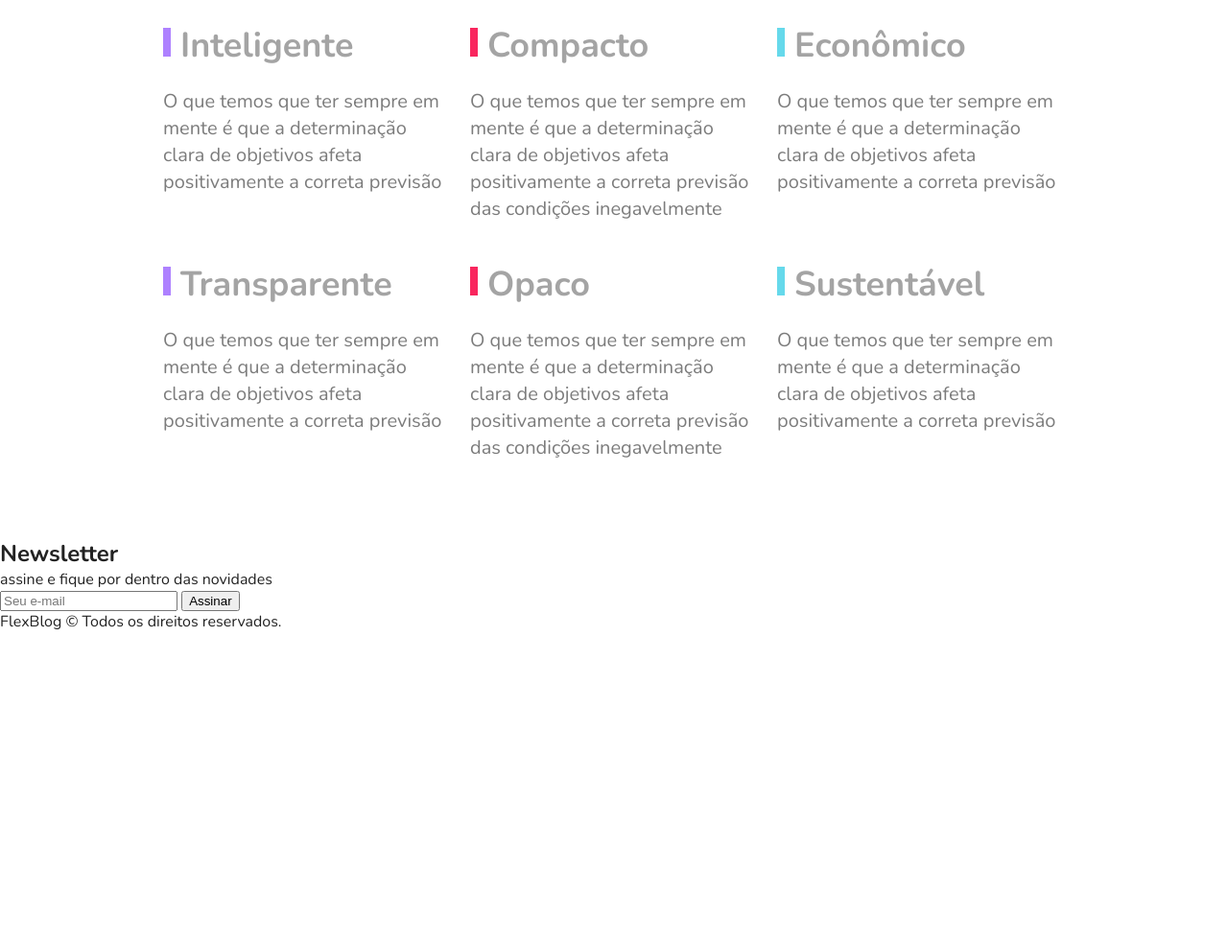
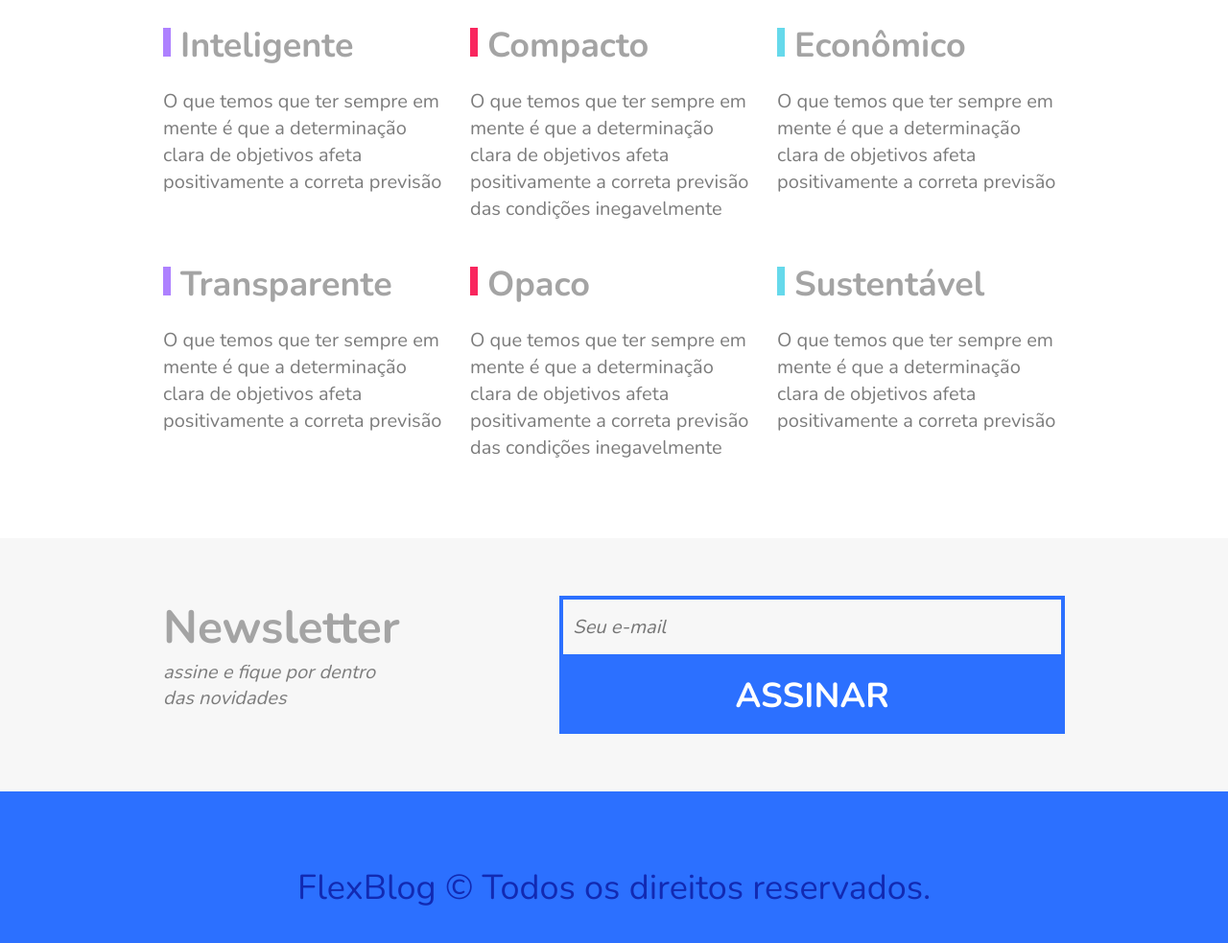
Before and after one commit to kervines/flex-box-origamid, a plain HTML site: page index.html in a window 1280 px wide. Shown: the part 2606-3589 px from the top of the page at 96% size. Before the commit the page ends 3265 px from the top, so only its background shows below. Drawn offline with nearby package versions, Linux system fonts and the light colour scheme.

Commit message:
add style newsletter

```diff
--- a/css/style.css
+++ b/css/style.css
@@ -316,3 +316,85 @@ img {
   line-height: 1.4;
   color: #7c7c7c;
 }
+
+/* Newsletter */
+.newsletter {
+  background-color: #f7f7f7;
+  padding: 60px calc((100% - 960px) / 2);
+  display: flex;
+  flex-wrap: wrap;
+}
+
+.newsletter-info {
+  flex: 1 1 260px;
+  margin: 0 10px;
+}
+
+.newsletter-info h1 {
+  font-size: 3em;
+  color: #a4a4a4;
+}
+
+.newsletter-info p {
+  font-size: 1.25em;
+  font-style: italic;
+  max-width: 230px;
+  color: #7c7c7c;
+  margin-bottom: 10px;
+}
+
+.newsletter-form {
+  flex: 2 1 260px;
+  margin: 0 10px;
+  align-self: center;
+  display: flex;
+  flex-wrap: wrap;
+}
+
+.newsletter-form input {
+  flex: 3 1 200px;
+  font-size: 1.25em;
+  color: #7c7c7c;
+  font-style: italic;
+  font-family: 'Nunito', Helvetica, Arial, sans-serif;
+  border: 4px solid #2c70ff;
+  background-color: transparent;
+  padding: 15px 10px;
+  margin: 0px;
+  border-radius: 0px;
+}
+
+.newsletter-form button {
+  flex: 1 1 260px;
+  font-family: 'Nunito', Helvetica, Arial, sans-serif;
+  font-size: 2.25em;
+  font-weight: bold;
+  text-transform: uppercase;
+  background-color: #2c70ff;
+  color: #ffffff;
+  margin: 0;
+  cursor: pointer;
+  border: 0px;
+  padding: 15px 10px;
+}
+
+@media (max-width: 600px) {
+  .newsletter-form button {
+    font-size: 1.5em;
+  }
+}
+
+/* Footer */
+.footer {
+  display: flex;
+  background-color: #2c70ff;
+  align-items: center;
+  height: 200px;
+}
+
+.footer p {
+  flex: 1;
+  text-align: center;
+  font-size: 2.25em;
+  color: #122ab2;
+}
```
